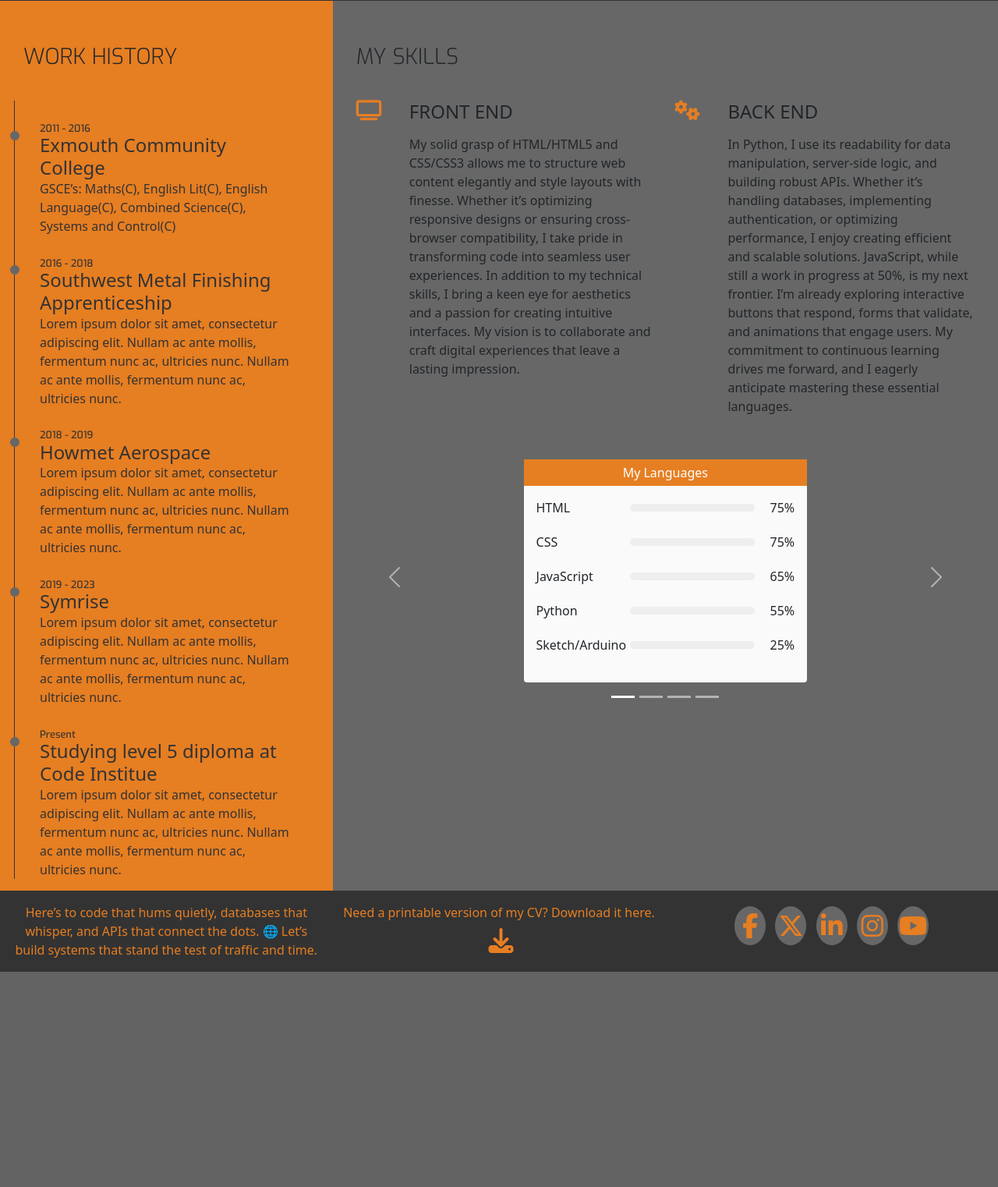
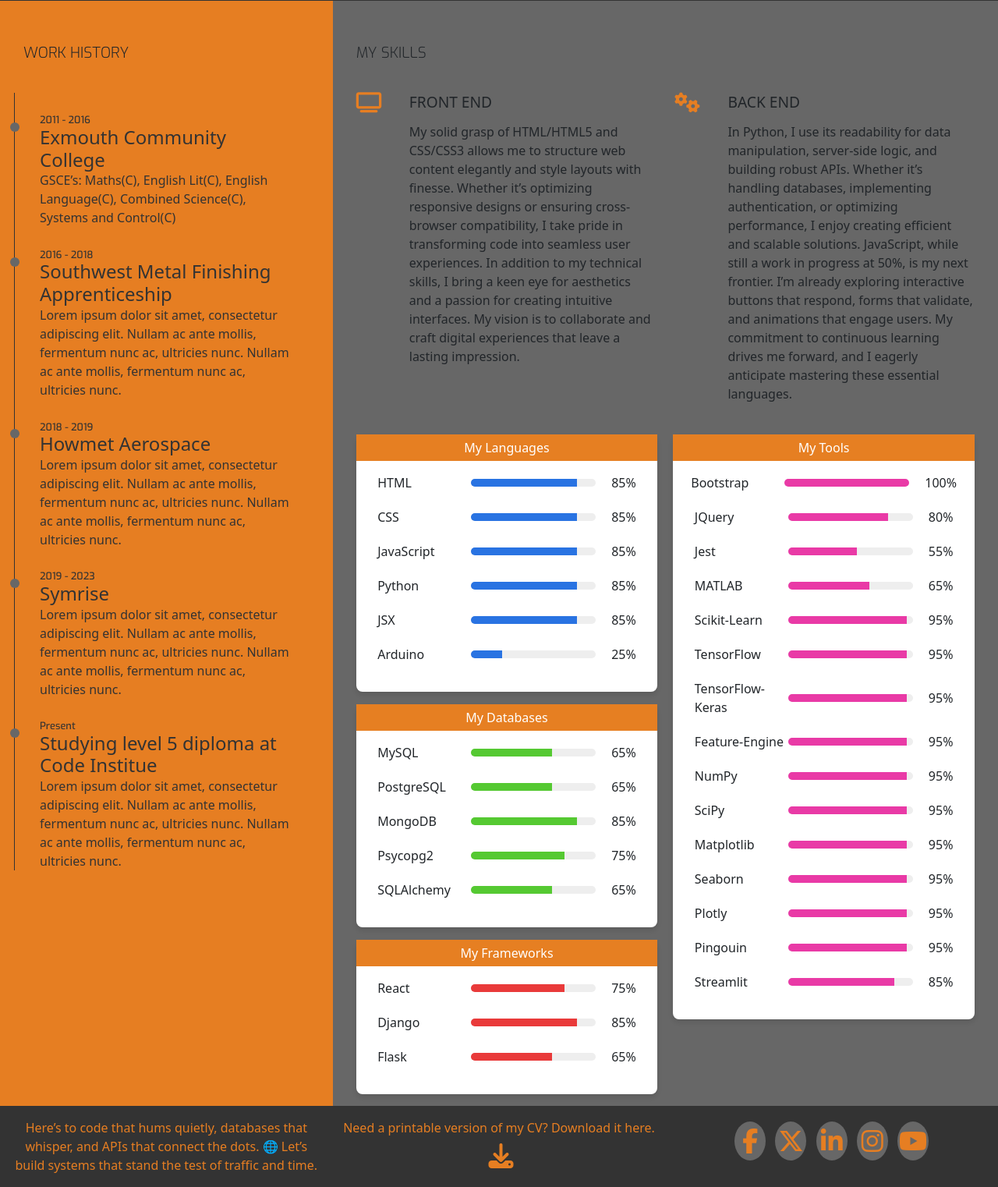
Before and after one commit to MaxBWiseman/CV_Site2, a Django app: page /resume in a window 1280 px wide. Shown: the part 538-2060 px from the top of the page at 78% size. Before the commit the page ends 1784 px from the top, so only its background shows below. Run offline with Django 4.2, Linux system fonts and the light colour scheme; some libraries are stand-ins or nearby versions.

Commit message:
refactor: update project card layout and enhance skill cards styling

```diff
--- a/main/templates/main/skill_cards.html
+++ b/main/templates/main/skill_cards.html
@@ -1,24 +1,61 @@
-<div id="skillCarousel" class="carousel slide" data-bs-ride="carousel" data-bs-interval="2800">
-  <!-- Indicators -->
-  <div class="carousel-indicators">
-    <button type="button" data-bs-target="#skillCarousel" data-bs-slide-to="0" class="active" aria-current="true" aria-label="Slide 1"></button>
-    <button type="button" data-bs-target="#skillCarousel" data-bs-slide-to="1" aria-label="Slide 2"></button>
-    <button type="button" data-bs-target="#skillCarousel" data-bs-slide-to="2" aria-label="Slide 3"></button>
-    <button type="button" data-bs-target="#skillCarousel" data-bs-slide-to="3" aria-label="Slide 4"></button>
-  </div>
-
-  <!-- Carousel Items -->
-  <div class="carousel-inner">
+<div class="skill-cards-container mt-4">
   <!-- My Languages -->
-    <div class="carousel-item active">
-      <div class="card3 card mb-3">
+  <div class="card mb-3">
     <div class="skill-header text-center text-white">My Languages</div>
     <div class="card-body">
       {% for skill in skills.languages %}
-            <div class="skill">
+        <div class="skill justify-content-center">
           <div class="skill-name {{ skill.css_class }}">{{ skill.name }}</div>
           <div class="skill-level">
-                <div style="width: {{ skill.percentage }}%" class="skill-percent"></div>
+            <div style="width: {{ skill.percentage }}%" class="skill-percent1"></div>
+          </div>
+          <div class="skill-percent-number">{{ skill.percentage }}%</div>
+        </div>
+      {% endfor %}
+    </div>
+  </div>
+
+  <!-- My Tools -->
+  <div class="card mb-3">
+    <div class="skill-header text-center text-white">My Databases</div>
+    <div class="card-body">
+      {% for skill in skills.databases %}
+        <div class="skill justify-content-center">
+          <div class="skill-name {{ skill.css_class }}">{{ skill.name }}</div>
+          <div class="skill-level">
+            <div style="width: {{ skill.percentage }}%" class="skill-percent2"></div>
+          </div>
+          <div class="skill-percent-number">{{ skill.percentage }}%</div>
+        </div>
+      {% endfor %}
+    </div>
+  </div>
+
+  <!-- My Frameworks -->
+  <div class="card mb-3">
+    <div class="skill-header text-center text-white">My Frameworks</div>
+    <div class="card-body">
+      {% for skill in skills.frameworks %}
+        <div class="skill justify-content-center">
+          <div class="skill-name {{ skill.css_class }}">{{ skill.name }}</div>
+          <div class="skill-level">
+            <div style="width: {{ skill.percentage }}%" class="skill-percent3"></div>
+          </div>
+          <div class="skill-percent-number">{{ skill.percentage }}%</div>
+        </div>
+      {% endfor %}
+    </div>
+  </div>
+
+  <!-- My Databases -->
+  <div class="card mb-3">
+    <div class="skill-header text-center text-white">My Tools</div>
+    <div class="card-body">
+      {% for skill in skills.tools %}
+        <div class="skill justify-content-center">
+          <div class="skill-name {{ skill.css_class }}">{{ skill.name }}</div>
+          <div class="skill-level">
+            <div style="width: {{ skill.percentage }}%" class="skill-percent4"></div>
           </div>
           <div class="skill-percent-number">{{ skill.percentage }}%</div>
         </div>
@@ -26,69 +63,3 @@
     </div>
   </div>
 </div>
-
-    <!-- My Tools -->
-    <div class="carousel-item">
-      <div class="card3 card mb-3">
-        <div class="skill-header text-center text-white">My Tools</div>
-        <div class="card-body">
-          {% for skill in skills.tools %}
-            <div class="skill">
-              <div class="skill-name {{ skill.css_class }}">{{ skill.name }}</div>
-              <div class="skill-level">
-                <div style="width: {{ skill.percentage }}%" class="skill-percent"></div>
-              </div>
-              <div class="skill-percent-number">{{ skill.percentage }}%</div>
-            </div>
-          {% endfor %}
-        </div>
-      </div>
-    </div>
-
-    <!-- My Frameworks -->
-    <div class="carousel-item">
-      <div class="card3 card mb-3">
-        <div class="skill-header text-center text-white">My Frameworks</div>
-        <div class="card-body">
-          {% for skill in skills.frameworks %}
-            <div class="skill">
-              <div class="skill-name {{ skill.css_class }}">{{ skill.name }}</div>
-              <div class="skill-level">
-                <div style="width: {{ skill.percentage }}%" class="skill-percent"></div>
-              </div>
-              <div class="skill-percent-number">{{ skill.percentage }}%</div>
-            </div>
-          {% endfor %}
-        </div>
-      </div>
-    </div>
-
-    <!-- My Databases -->
-    <div class="carousel-item">
-      <div class="card3 card mb-3">
-        <div class="skill-header text-center text-white">My Databases</div>
-        <div class="card-body">
-          {% for skill in skills.databases %}
-            <div class="skill">
-              <div class="skill-name {{ skill.css_class }}">{{ skill.name }}</div>
-              <div class="skill-level">
-                <div style="width: {{ skill.percentage }}%" class="skill-percent"></div>
-              </div>
-              <div class="skill-percent-number">{{ skill.percentage }}%</div>
-            </div>
-          {% endfor %}
-        </div>
-      </div>
-    </div>
-  </div>
-
-  <!-- Carousel Controls -->
-  <button class="carousel-control-prev" type="button" data-bs-target="#skillCarousel" data-bs-slide="prev">
-    <span class="carousel-control-prev-icon" aria-hidden="true"></span>
-    <span class="visually-hidden">Previous</span>
-  </button>
-  <button class="carousel-control-next" type="button" data-bs-target="#skillCarousel" data-bs-slide="next">
-    <span class="carousel-control-next-icon" aria-hidden="true"></span>
-    <span class="visually-hidden">Next</span>
-  </button>
-</div>
--- a/main/views.py
+++ b/main/views.py
@@ -14,32 +14,41 @@
 def resume_view(request):
     skills = {
         "languages": [
-            {"name": "HTML", "percentage": 75, "css_class": "bar-color-1"},
-            {"name": "CSS", "percentage": 75, "css_class": "bar-color-2"},
-            {"name": "JavaScript", "percentage": 65, "css_class": "bar-color-3"},
-            {"name": "Python", "percentage": 55, "css_class": "bar-color-1"},
-            {"name": "Sketch/Arduino", "percentage": 25, "css_class": "bar-color-1"},
+            {"name": "HTML", "percentage": 85, "css_class": "bar-color-1"},
+            {"name": "CSS", "percentage": 85, "css_class": "bar-color-2"},
+            {"name": "JavaScript", "percentage": 85, "css_class": "bar-color-3"},
+            {"name": "Python", "percentage": 85, "css_class": "bar-color-1"},
+            {"name": "JSX", "percentage": 85, "css_class": "bar-color-2"},
+            {"name": "Arduino", "percentage": 25, "css_class": "bar-color-3"},
         ],
         "tools": [
-            {"name": "Bootstrap", "percentage": 55, "css_class": "bar-color-1"},
-            {"name": "JQuery", "percentage": 55, "css_class": "bar-color-2"},
+            {"name": "Bootstrap", "percentage": 100, "css_class": "bar-color-1"},
+            {"name": "JQuery", "percentage": 80, "css_class": "bar-color-2"},
             {"name": "Jest", "percentage": 55, "css_class": "bar-color-3"},
-            {"name": "Flask", "percentage": 55, "css_class": "bar-color-1"},
-            {"name": "Django", "percentage": 55, "css_class": "bar-color-1"},
+            {"name": "MATLAB", "percentage": 65, "css_class": "bar-color-1"},
+            {"name": "Scikit-Learn", "percentage": 95, "css_class": "bar-color-2"},
+            {"name": "TensorFlow", "percentage": 95, "css_class": "bar-color-3"},
+            {"name": "TensorFlow-Keras", "percentage": 95, "css_class": "bar-color-1"},
+            {"name": "Feature-Engine", "percentage": 95, "css_class": "bar-color-2"},
+            {"name": "NumPy", "percentage": 95, "css_class": "bar-color-3"},
+            {"name": "SciPy", "percentage": 95, "css_class": "bar-color-1"},
+            {"name": "Matplotlib", "percentage": 95, "css_class": "bar-color-2"},
+            {"name": "Seaborn", "percentage": 95, "css_class": "bar-color-3"},
+            {"name": "Plotly", "percentage": 95, "css_class": "bar-color-1"},
+            {"name": "Pingouin", "percentage": 95, "css_class": "bar-color-2"},
+            {"name": "Streamlit", "percentage": 85, "css_class": "bar-color-3"},
         ],
         "frameworks": [
-            {"name": "React", "percentage": 55, "css_class": "bar-color-1"},
-            {"name": "Vue", "percentage": 55, "css_class": "bar-color-2"},
-            {"name": "Node.js", "percentage": 55, "css_class": "bar-color-3"},
-            {"name": "Express", "percentage": 55, "css_class": "bar-color-1"},
-            {"name": "Flask", "percentage": 55, "css_class": "bar-color-1"},
+            {"name": "React", "percentage": 75, "css_class": "bar-color-1"},
+            {"name": "Django", "percentage": 85, "css_class": "bar-color-2"},
+            {"name": "Flask", "percentage": 65, "css_class": "bar-color-3"},
         ],
         "databases": [
-            {"name": "MySQL", "percentage": 55, "css_class": "bar-color-1"},
-            {"name": "PostgreSQL", "percentage": 55, "css_class": "bar-color-2"},
-            {"name": "MongoDB", "percentage": 55, "css_class": "bar-color-3"},
-            {"name": "SQLite", "percentage": 55, "css_class": "bar-color-1"},
-            {"name": "Firebase", "percentage": 55, "css_class": "bar-color-1"},
+            {"name": "MySQL", "percentage": 65, "css_class": "bar-color-1"},
+            {"name": "PostgreSQL", "percentage": 65, "css_class": "bar-color-2"},
+            {"name": "MongoDB", "percentage": 85, "css_class": "bar-color-3"},
+            {"name": "Psycopg2", "percentage": 75, "css_class": "bar-color-1"},
+            {"name": "SQLAlchemy", "percentage": 65, "css_class": "bar-color-2"},
         ],
     }
     return render(request, "main/resume.html", {"skills": skills})
--- a/static/css/style.css
+++ b/static/css/style.css
@@ -215,6 +215,7 @@
 
 .uppercase {
   text-transform: uppercase;
+  font-size: larger;
 }
 
 /*Footer*/
@@ -383,8 +384,28 @@
 .card {
   width:auto;
   --bs-card-border-width: 0; /* Set the border width to 0 */
+  break-inside: avoid; /* Prevent cards from breaking across columns */
+  margin-bottom: 20px;
+  box-shadow: 0 4px 6px rgba(0, 0, 0, 0.1);
+  border-radius: 8px;
+  background-color: #fff;
+}
 
+.card-title {
+  background-color: #e67f22;
+  height: 30px;
+  position: absolute; /* Position the title relative to its parent */
+  top: 0; /* Align it to the top edge */
+  left: 50%; /* Center it horizontally */
+  transform: translateX(-50%); /* Adjust for centering */
+  z-index: 1; /* Ensure it appears above the image */
 }
+
+.skill-cards-container {
+  column-count: 2; /* Number of columns */
+  column-gap: 20px; /* Space between columns */
+}
+
 
 .header {
   background-color: #676767;
@@ -441,17 +462,12 @@
 }
 
 .skill-percent3 {
-  background-color: #dfaa1b;
+  background-color: #e93a3a;
   height: 100%;
 }
 
 .skill-percent4 {
   background-color: #e93aa6;
-  height: 100%;
-}
-
-.skill-percent5 {
-  background-color: #e93a3a;
   height: 100%;
 }
 
@@ -537,13 +553,14 @@
   width: fit-content;
   height: fit-content;
   border-radius: 4px;
-  background: #fafafa;
+  background: #fff;
   display: flex;
   justify-content: center;
   margin: 0 auto;
   margin-bottom: 20px;
   padding: 0;
   border-width: 0 !important;
+  color: #333;
 }
 
 .form {
```
Also changed, not shown: main/templates/main/project_card.html (+6 -4 lines). Lines whose indentation alone changed are shown as unchanged.
